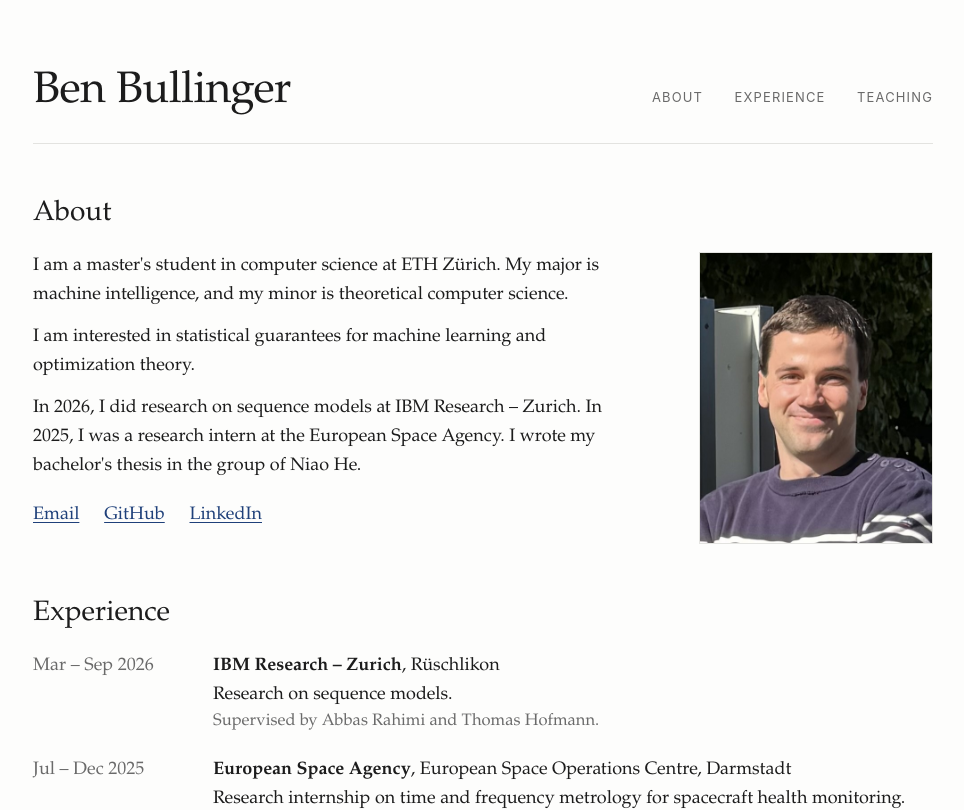
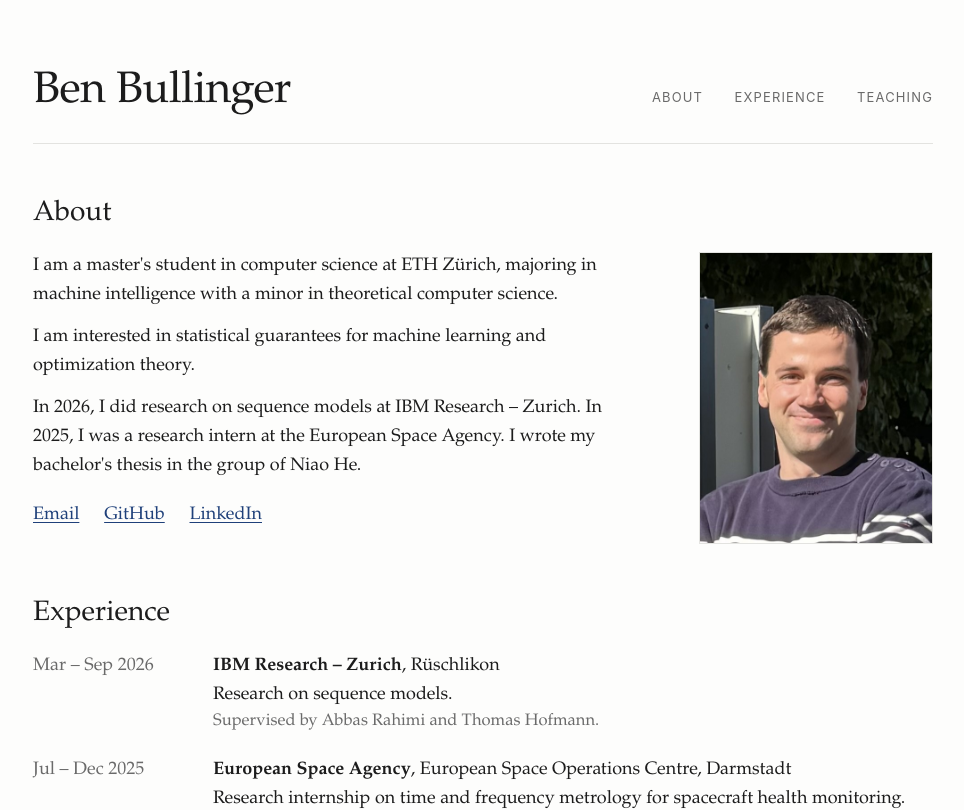
Before and after one commit to BenBullinger/BenBullinger.github.io, a plain HTML site: page index.html in a window 1280 px wide. Shown: the top 810 px of the page, without its empty margins (157-1121 px from the left). Drawn offline with Linux system fonts and the light colour scheme.

Commit message:
Intro sentence in one piece

```diff
--- a/index.html
+++ b/index.html
@@ -25,7 +25,7 @@
   <h2>About</h2>
   <div class="about">
     <div>
-      <p>I am a master's student in computer science at ETH Zürich. My major is machine intelligence, and my minor is theoretical computer science.</p>
+      <p>I am a master's student in computer science at ETH Zürich, majoring in machine intelligence with a minor in theoretical computer science.</p>
       <p>I am interested in statistical guarantees for machine learning and optimization theory.</p>
       <p>In 2026, I did research on sequence models at IBM Research – Zurich. In 2025, I was a research intern at the European Space Agency. I wrote my bachelor's thesis in the group of Niao He.</p>
       <p class="links">
```
